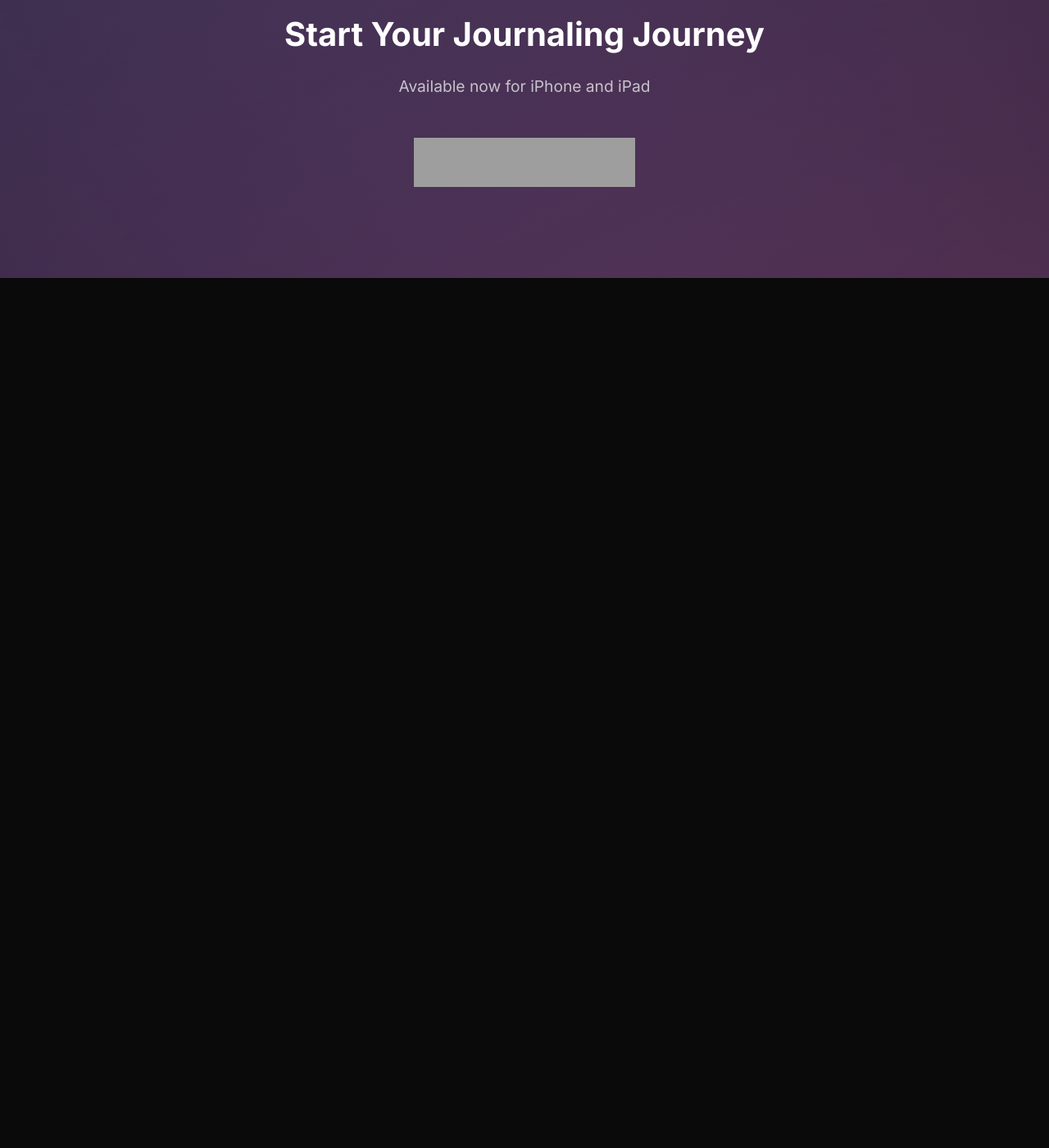
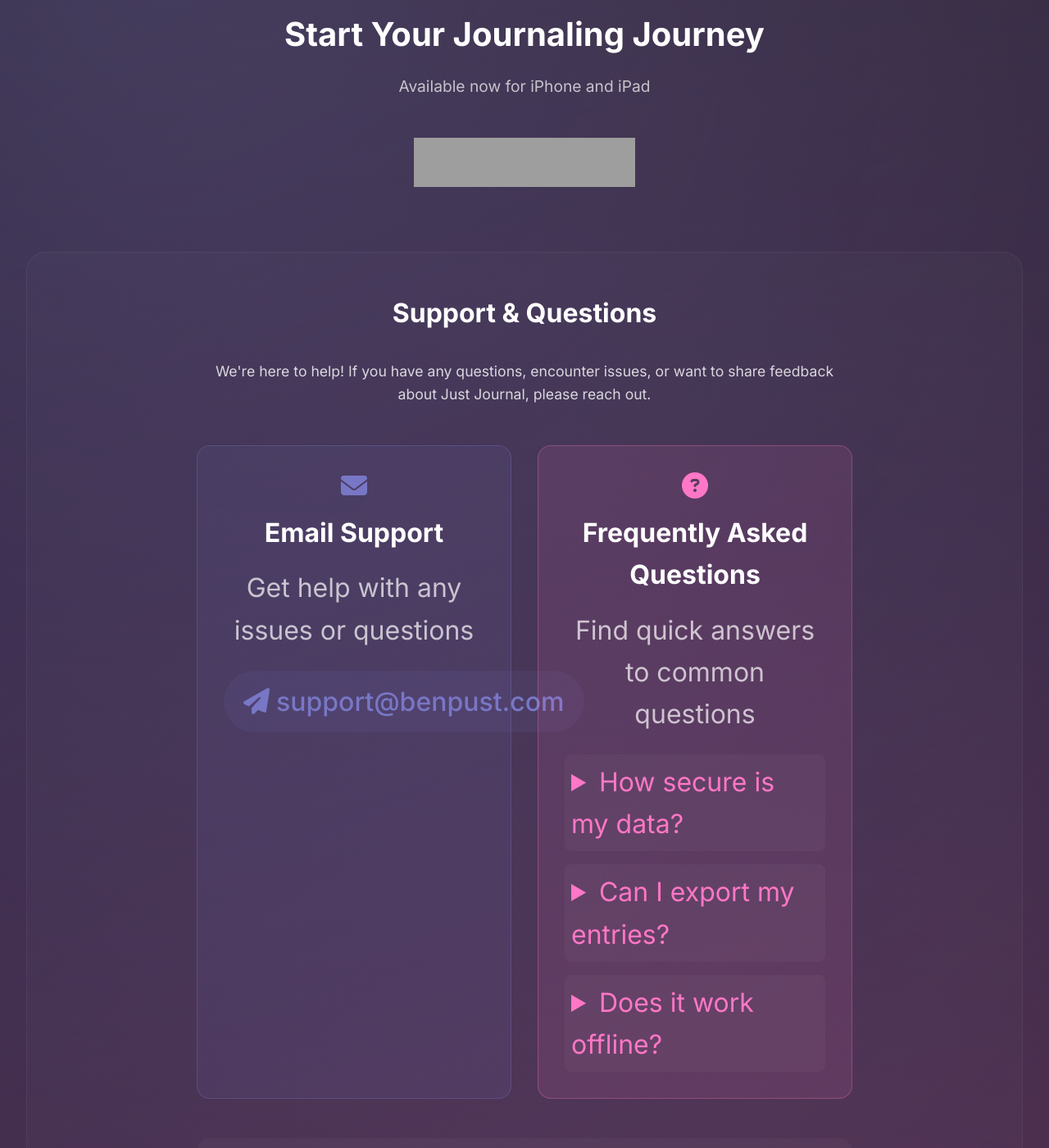
Before and after one commit to BenPust/personal-website, a Jekyll site: the page built from justjournal.html, in a window 1280 px wide and 1400 px high, scrolled down 4960 px. Shown: the whole window at 82% size. Built offline with Jekyll 4.4.1, drawn with Linux system fonts in a browser that asks for light colours; before the commit the page ends 5299 px from its top, so only the background shows below that; some of the changed text lies outside the part shown; grey boxes are pictures that could not be loaded.

Commit message:
Add support section to JustJournal page for App Store compliance
- Added comprehensive support & questions section to footer
- Included email support contact (support@benpust.com)
- Added FAQ section with common questions
- Added response time information
- Added footer links for privacy policy and terms

This addresses App Store rejection feedback about missing support information.

🤖 Generated with [Claude Code](https://claude.ai/code)

Co-Authored-By: Claude <noreply@anthropic.com>

```diff
--- a/_layouts/modern-justjournal.html
+++ b/_layouts/modern-justjournal.html
@@ -503,6 +503,65 @@
                     </a>
                 </div>
             </div>
+
+            <!-- Support Section -->
+            <div style="margin: 4rem 0 2rem; padding: 3rem; background: rgba(255, 255, 255, 0.02); border-radius: 24px; border: 1px solid rgba(255, 255, 255, 0.05);">
+                <h2 style="font-size: 2rem; text-align: center; margin-bottom: 2rem; color: white;">Support & Questions</h2>
+
+                <div style="max-width: 800px; margin: 0 auto;">
+                    <p style="color: rgba(255, 255, 255, 0.8); font-size: 1.1rem; text-align: center; margin-bottom: 3rem; line-height: 1.6;">
+                        We're here to help! If you have any questions, encounter issues, or want to share feedback about Just Journal, please reach out.
+                    </p>
+
+                    <div style="display: grid; grid-template-columns: repeat(auto-fit, minmax(250px, 1fr)); gap: 2rem;">
+                        <div style="background: rgba(120, 119, 198, 0.1); border: 1px solid rgba(120, 119, 198, 0.3); border-radius: 16px; padding: 2rem; text-align: center;">
+                            <i class="fas fa-envelope" style="font-size: 2rem; color: #7877c6; margin-bottom: 1rem; display: block;"></i>
+                            <h3 style="color: white; margin-bottom: 1rem;">Email Support</h3>
+                            <p style="color: rgba(255, 255, 255, 0.7); margin-bottom: 1.5rem;">Get help with any issues or questions</p>
+                            <a href="mailto:support@benpust.com" style="color: #7877c6; text-decoration: none; font-weight: 500; display: inline-flex; align-items: center; gap: 0.5rem; padding: 0.75rem 1.5rem; background: rgba(120, 119, 198, 0.1); border-radius: 50px; transition: all 0.3s ease;">
+                                <i class="fas fa-paper-plane"></i>
+                                support@benpust.com
+                            </a>
+                        </div>
+
+                        <div style="background: rgba(255, 119, 198, 0.1); border: 1px solid rgba(255, 119, 198, 0.3); border-radius: 16px; padding: 2rem; text-align: center;">
+                            <i class="fas fa-question-circle" style="font-size: 2rem; color: #ff77c6; margin-bottom: 1rem; display: block;"></i>
+                            <h3 style="color: white; margin-bottom: 1rem;">Frequently Asked Questions</h3>
+                            <p style="color: rgba(255, 255, 255, 0.7); margin-bottom: 1.5rem;">Find quick answers to common questions</p>
+                            <div style="text-align: left;">
+                                <details style="margin-bottom: 1rem;">
+                                    <summary style="color: #ff77c6; cursor: pointer; padding: 0.5rem; background: rgba(255, 255, 255, 0.03); border-radius: 8px;">How secure is my data?</summary>
+                                    <p style="color: rgba(255, 255, 255, 0.6); padding: 0.5rem; font-size: 0.9rem; line-height: 1.5;">All data is stored locally on your device with PIN protection. We never have access to your journal entries.</p>
+                                </details>
+                                <details style="margin-bottom: 1rem;">
+                                    <summary style="color: #ff77c6; cursor: pointer; padding: 0.5rem; background: rgba(255, 255, 255, 0.03); border-radius: 8px;">Can I export my entries?</summary>
+                                    <p style="color: rgba(255, 255, 255, 0.6); padding: 0.5rem; font-size: 0.9rem; line-height: 1.5;">Yes! You can export all your journal entries anytime through the Settings menu.</p>
+                                </details>
+                                <details>
+                                    <summary style="color: #ff77c6; cursor: pointer; padding: 0.5rem; background: rgba(255, 255, 255, 0.03); border-radius: 8px;">Does it work offline?</summary>
+                                    <p style="color: rgba(255, 255, 255, 0.6); padding: 0.5rem; font-size: 0.9rem; line-height: 1.5;">Yes, Just Journal works completely offline. Internet is only needed for optional iCloud sync.</p>
+                                </details>
+                            </div>
+                        </div>
+                    </div>
+
+                    <div style="margin-top: 3rem; text-align: center; padding: 2rem; background: rgba(255, 255, 255, 0.03); border-radius: 16px;">
+                        <h3 style="color: white; margin-bottom: 1rem;">Response Time</h3>
+                        <p style="color: rgba(255, 255, 255, 0.7); line-height: 1.6;">
+                            We typically respond to support requests within 24-48 hours during business days.<br>
+                            For urgent issues, please include "URGENT" in your email subject line.
+                        </p>
+                    </div>
+
+                    <div style="margin-top: 2rem; text-align: center;">
+                        <p style="color: rgba(255, 255, 255, 0.5); font-size: 0.9rem;">
+                            App Version 1.0 | Last updated: January 2025<br>
+                            <a href="/privacy" style="color: #7877c6; text-decoration: none;">Privacy Policy</a> |
+                            <a href="/terms" style="color: #7877c6; text-decoration: none;">Terms of Service</a>
+                        </p>
+                    </div>
+                </div>
+            </div>
         </div>
     </div>
 
```
